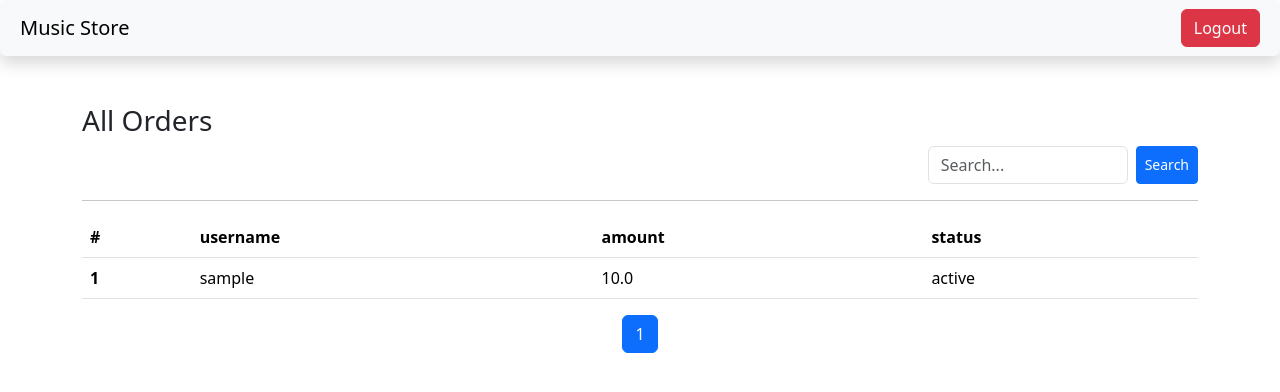
After one commit to Aditya-1406/Music-store-flask, a Flask app: page /list-orders in a window 1280 px wide. The commit adds this page. Shown: the top 392 px of the page. Run offline with Flask 3, Linux system fonts and the light colour scheme; the visitor is signed in with stand-in values (Sample User, id 1); tables that the repository leaves empty hold one stand-in row (values such as "Sample post"); some libraries are stand-ins or nearby versions.

Commit message:
Order history

```diff
--- /dev/null
+++ b/Music-Store/app/templates/list_order.html
@@ -0,0 +1,68 @@
+{% extends 'layout.html'%}
+
+{%block title%} All Orders {%endblock%}
+
+{%block content%}
+
+<div class="container">
+    <h3> All Orders</h3>
+    <form method="get" class="d-flex justify-content-end mb-3">
+    <input type="text"
+           class="form-control me-2"
+           placeholder="Search..."
+           name="search"
+           style="width: 200px;">
+    <button class="btn btn-primary btn-sm">Search</button>
+</form>
+    <hr>
+    <table class="table">
+        <thead>
+            <tr>
+                <th scope="col">#</th>
+                <th scope="col">username</th>
+                <th scope="col">amount</th>
+                <th scope="col">status</th>
+
+            </tr>
+        </thead>
+        <tbody>
+            {% for order in orders %}
+            <tr>
+                <th scope="row">{{loop.index}}</th>
+                <td>{{ order.user.username }}</td>
+                <td>{{ order.total_amount }}</td>
+                <td>{{ order.status }}</td>
+
+            {% endfor %}
+        </tbody>
+    </table>
+
+</div>
+
+<nav>
+    <ul class="pagination justify-content-center">
+
+        {% if orders.has_prev %}
+        <li class="page-item">
+            <a class="page-link" href="?page={{ orders.prev_num }}&search={{ search }}">Previous</a>
+        </li>
+        {% endif %}
+
+        {% for p in orders.iter_pages() %}
+        {% if p %}
+        <li class="page-item {% if p == orders.page %}active{% endif %}">
+            <a class="page-link" href="?page={{ p }}&search={{ search }}">{{ p }}</a>
+        </li>
+        {% endif %}
+        {% endfor %}
+
+        {% if orders.has_next %}
+        <li class="page-item">
+            <a class="page-link" href="?page={{ orders.next_num }}&search={{ search }}">Next</a>
+        </li>
+        {% endif %}
+
+    </ul>
+</nav>
+
+{%endblock%}
--- a/Music-Store/app/templates/orders.html
+++ b/Music-Store/app/templates/orders.html
@@ -4,6 +4,7 @@
 
 {%block content%}
 {%for order in orders%}
+{{order.user_id.}}
 {{order.total_amount}}
 {%for item in order.items%}
     {{item.album.title}}
--- a/Music-Store/app/views/carts.py
+++ b/Music-Store/app/views/carts.py
@@ -1,7 +1,7 @@
 from flask.views import MethodView
 from flask import render_template, request, redirect, url_for, flash,session
 from app.extensions import db
-from db import Album, Song, Cart,CartItem,Order,OrderItem
+from db import Album, Song, Cart,CartItem,Order,OrderItem, User
 from app.utils import save_cover_image,login_required, admin_required
 from sqlalchemy import or_
 
@@ -111,3 +111,23 @@ class OrderHistoryView(MethodView):
 
         orders = Order.query.filter_by(user_id=user_id).order_by(Order.created_at.desc()).all()
         return render_template("orders.html",orders=orders)
+
+class ListOrderView(MethodView):
+    @admin_required
+    def get(self):
+        page = request.args.get("page", 1, type=int)
+        search = request.args.get("search", "")
+        query = Order.query.join(User)
+        if search:
+            query = query.filter(
+                or_(
+                    User.username.ilike(f"%{search}%"),
+                    Order.status.ilike(f"%{search}%"),
+                )
+            )
+        orders = query.order_by(Order.id.desc()).paginate(
+            page=page,
+            per_page=1,
+            error_out=False
+        )
+        return render_template("list_order.html", orders=orders)
--- a/Music-Store/db.py
+++ b/Music-Store/db.py
@@ -108,6 +108,7 @@ class CartItem(db.Model):
 class Order(db.Model):
     id = db.Column(db.Integer, primary_key=True)
     user_id = db.Column(db.Integer, db.ForeignKey('users.id'))
+    user = db.relationship("User", backref="orders")
     total_amount = db.Column(db.Float)
     status = db.Column(db.String(50), default="Paid")
     created_at = db.Column(db.DateTime, default=datetime.now)
--- a/Music-Store/run.py
+++ b/Music-Store/run.py
@@ -2,7 +2,7 @@ from flask import Flask, render_template
 from flask_wtf.csrf import CSRFProtect
 from app.views.auth import SignupView,OTPView,LoginView,LogoutView,ListUserView,UpdateRoleView,DeleteUserView
 from app.views.album import AlbumCreateView,AlbumDetailView,StoreView,ListAlbumAdView,UpdateAlbum,DeleteAlbumView,HomeView
-from app.views.carts import AddCartView,ViewCartView,CheckoutView,OrderHistoryView
+from app.views.carts import AddCartView,ViewCartView,CheckoutView,OrderHistoryView,ListOrderView
 from app.extensions import db,mail
 
 
@@ -55,6 +55,7 @@ app.add_url_rule("/add-cart/<int:album_id>", view_func=AddCartView.as_view("add_
 app.add_url_rule("/cart", view_func=ViewCartView.as_view("view_cart"),methods=["GET"])
 app.add_url_rule("/checkout", view_func=CheckoutView.as_view("checkout"),methods=["POST"])
 app.add_url_rule("/orders", view_func=OrderHistoryView.as_view("orders"),methods=["GET"])
+app.add_url_rule("/list-orders",view_func=ListOrderView.as_view("list_order"),methods=["GET"])
 
 if __name__=="__main__":
     app.run(debug=True)
```
